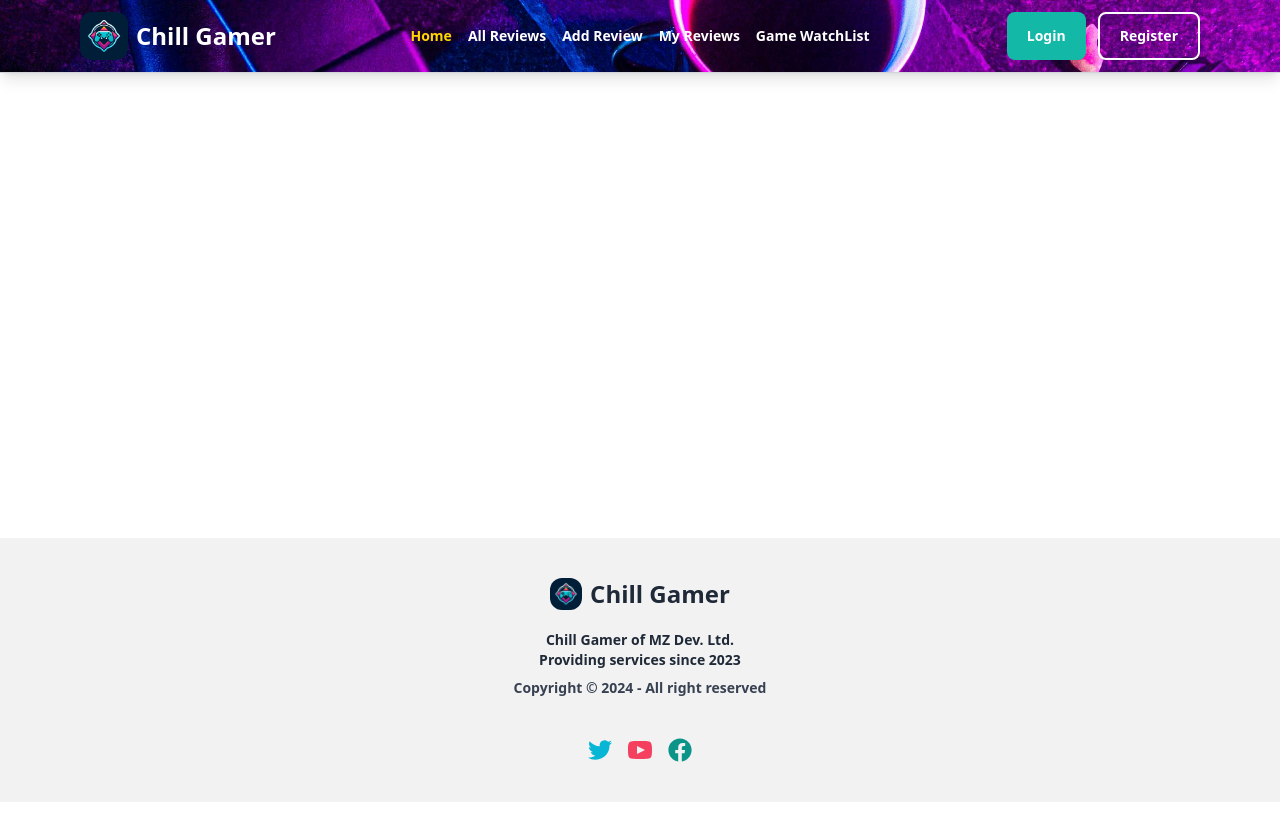
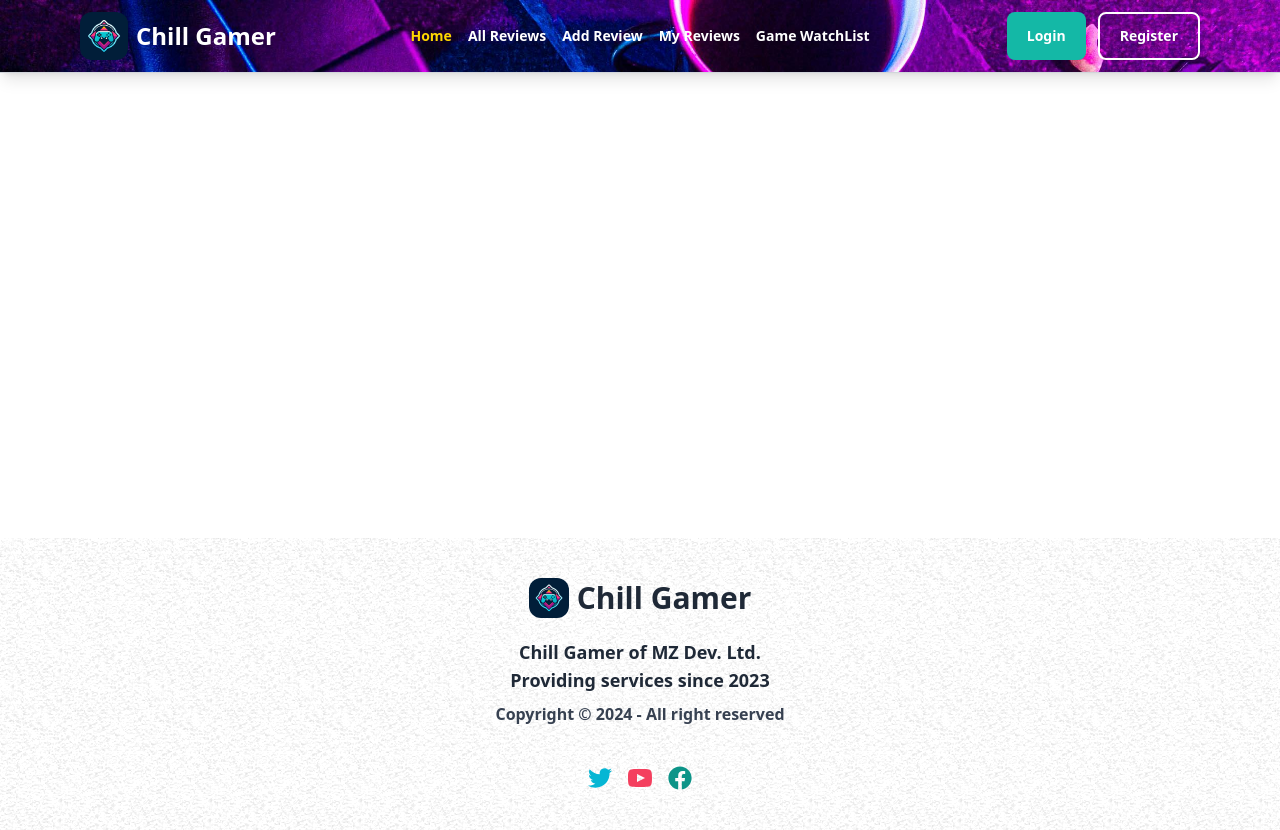
Before and after one commit to ssmahim01/chill-gamer, a React (Vite) app: page / in a window 1280 px wide. Before the commit the page ends 802 px from the top, so only its background shows below. Built offline with nearby package versions, Linux system fonts and the light colour scheme.

Commit message:
Added an image in public folder and Updated Footer

```diff
--- a/src/components/Footer.jsx
+++ b/src/components/Footer.jsx
@@ -3,22 +3,26 @@ import { Link } from "react-router-dom";
 
 const Footer = () => {
   return (
-    <footer className="footer footer-center p-10 bg-base-200">
+    <footer className="footer footer-center bg-base-200 p-10" style={{
+      backgroundImage: "url('10.png')",
+      backgroundRepeat: "no-repeat",
+      backgroundPosition: "center"
+    }}>
       <aside>
         <div className="flex gap-2 items-center">
           <img
-            className="w-8 h-8 rounded-xl"
+            className="w-10 h-10 rounded-xl"
             src="game-logo.webp"
             alt="Logo of Game"
           />
-          <h2 className="text-2xl font-bold">Chill Gamer</h2>
+          <h2 className="text-3xl font-bold">Chill Gamer</h2>
         </div>
-        <p className="mt-3 font-bold">
+        <p className="mt-3 text-lg font-bold">
           <span>Chill Gamer of MZ Dev. Ltd.</span>
           <br />
           <span>Providing services since 2023</span>
         </p>
-        <p className="text-gray-700 font-semibold">
+        <p className="text-gray-700 text-base font-semibold">
           Copyright © {new Date().getFullYear()} - All right reserved
         </p>
       </aside>
```
Also changed, not shown: public/10.png (added).
